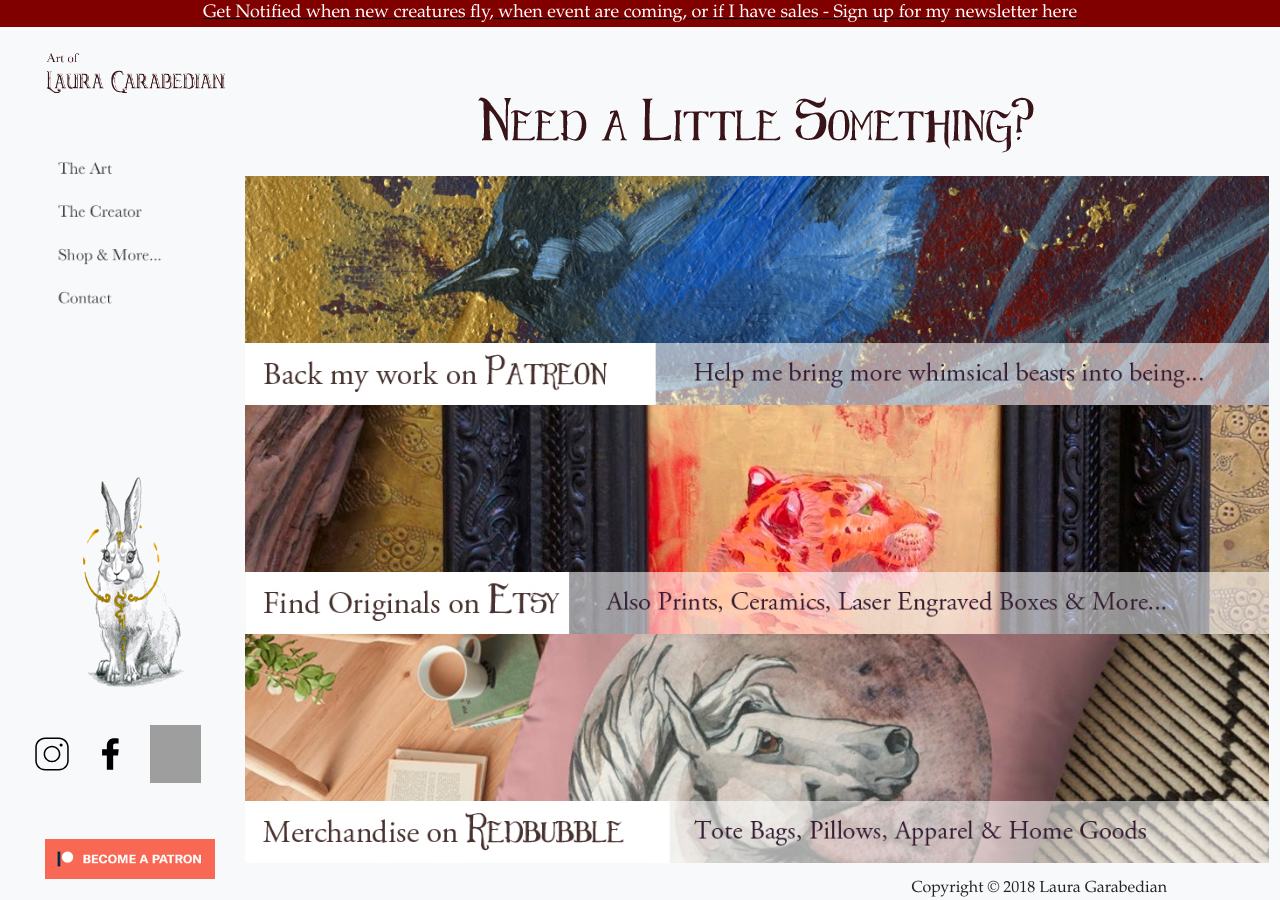
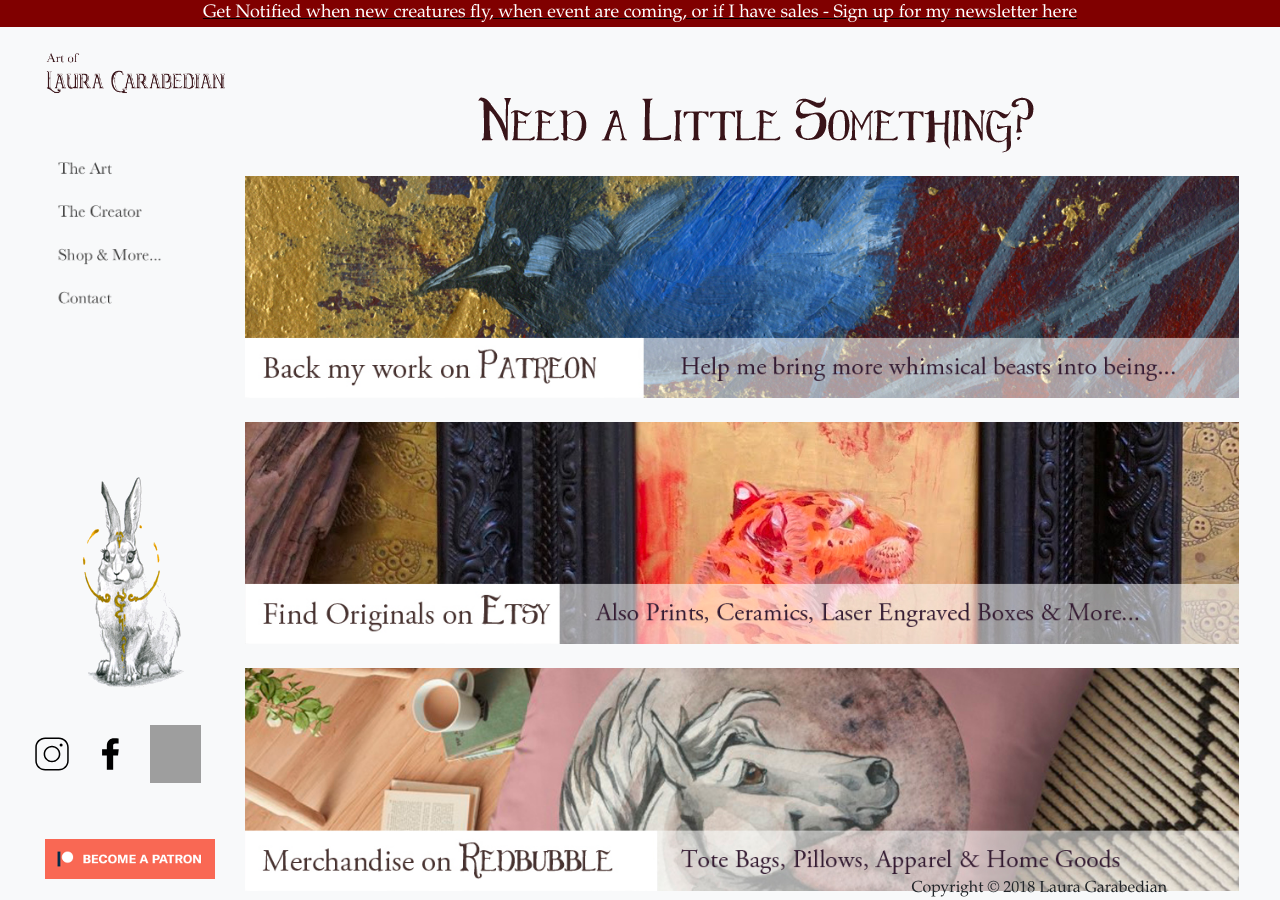
Before and after one commit to Lauragarabedian/lauragarabedian.com, a Jekyll site: the page built from shop/index.html, in a window 1280 px wide and 900 px high. Built offline with Jekyll 4.4.1, drawn with Linux system fonts in a browser that asks for light colours; grey boxes are pictures that could not be loaded.

Commit message:
Fixed a problem I added to shop page

```diff
--- a/shop/index.html
+++ b/shop/index.html
@@ -6,38 +6,38 @@
                     <img src="/static/shop_header.png"/>
                 </div>
                 <div class="d-none d-md-block">
-                    <div class="row d-flex justify-content-center">
+                    <div class="row d-flex justify-content-center shop_row">
                         <a href="https://www.patreon.com/LauraGarabedian">
                             <img src="/static/patreon_banner.jpg" class="shop_img" />
                         </a>
                     </div>
-                    <div class="row d-flex justify-content-center">
+                    <div class="row d-flex justify-content-center shop_row">
                         <a href="https://www.etsy.com/shop/LauraGarabedian">
                             <img src="/static/etsy_banner.jpg" class="shop_img" />
                         </a>
                     </div>
-                    <div class="row d-flex justify-content-center">
+                    <div class="row d-flex justify-content-center shop_row">
                         <a href="https://www.redbubble.com/people/lauragarabedian/">
                             <img src="/static/redbubble_banner.jpg" class="shop_img" />
                         </a>
                     </div>
                 </div>
                 <div class="d-md-none">
-                    <div class="row">
+                    <div class="row shop_row">
                             <div class="col">
                         <a href="https://www.patreon.com/LauraGarabedian">
                             <img src="/static/patreon_banner_mobile.jpg" class="shop_img" />
                         </a>
                         </div>
                     </div>
-                    <div class="row">
+                    <div class="row shop_row">
                         <div class="col">
                             <a href="https://www.etsy.com/shop/LauraGarabedian">
                                 <img src="/static/etsy_banner_mobile.jpg" class="shop_img" />
                             </a>
                         </div>
                     </div>
-                    <div class="row">
+                    <div class="row shop_row">
                             <div class="col">
                         <a href="https://www.redbubble.com/people/lauragarabedian/">
                             <img src="/static/redbubble_banner_mobile.jpg" class="shop_img" />
--- a/static/style.css
+++ b/static/style.css
@@ -114,6 +114,13 @@
     height: auto;
 }
 
+.shop_row {
+    margin-top: 1rem;
+    margin-bottom: 1.5rem;
+    width: 100%;
+}
+
+
 
 
 /* ---- grid-item ---- */
```
